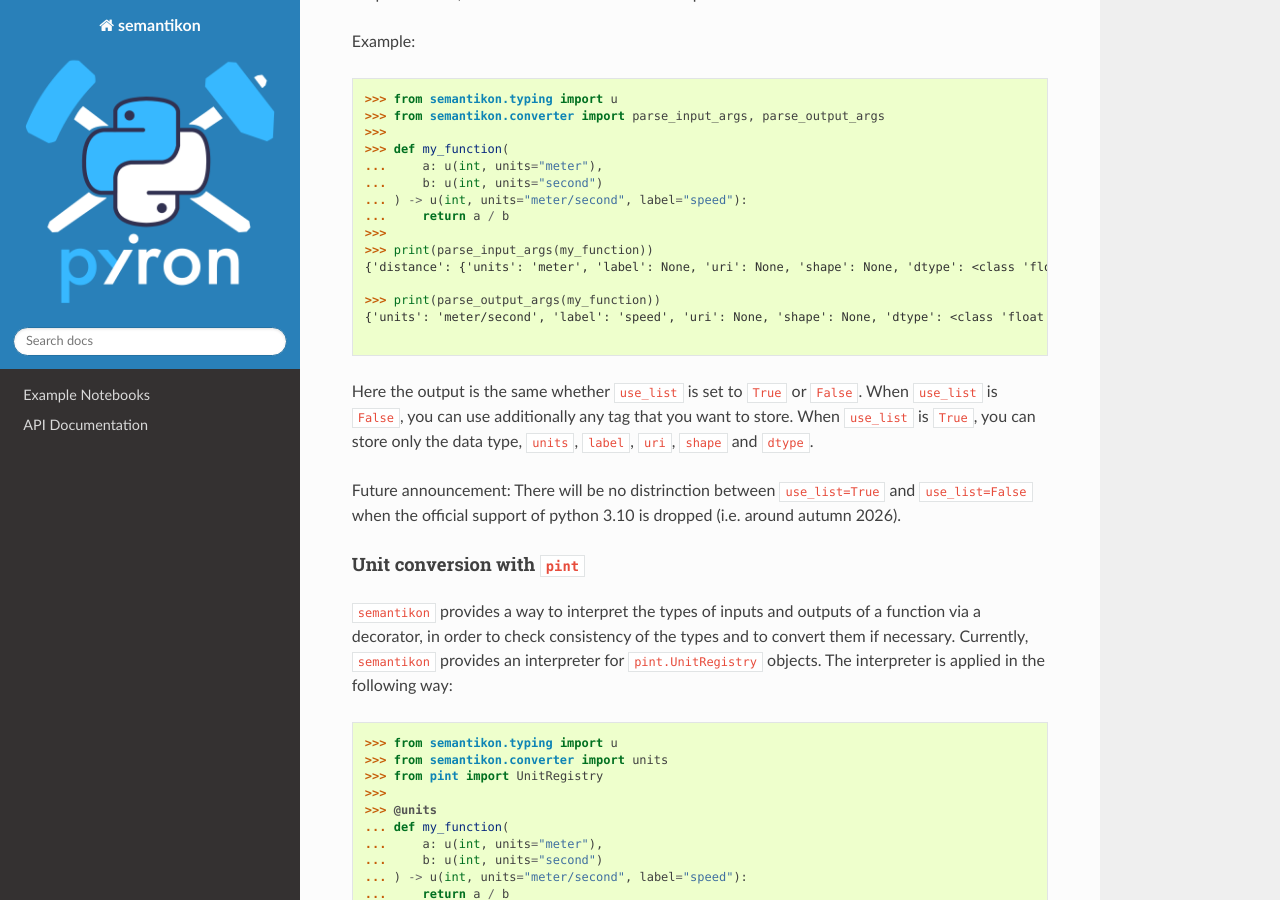
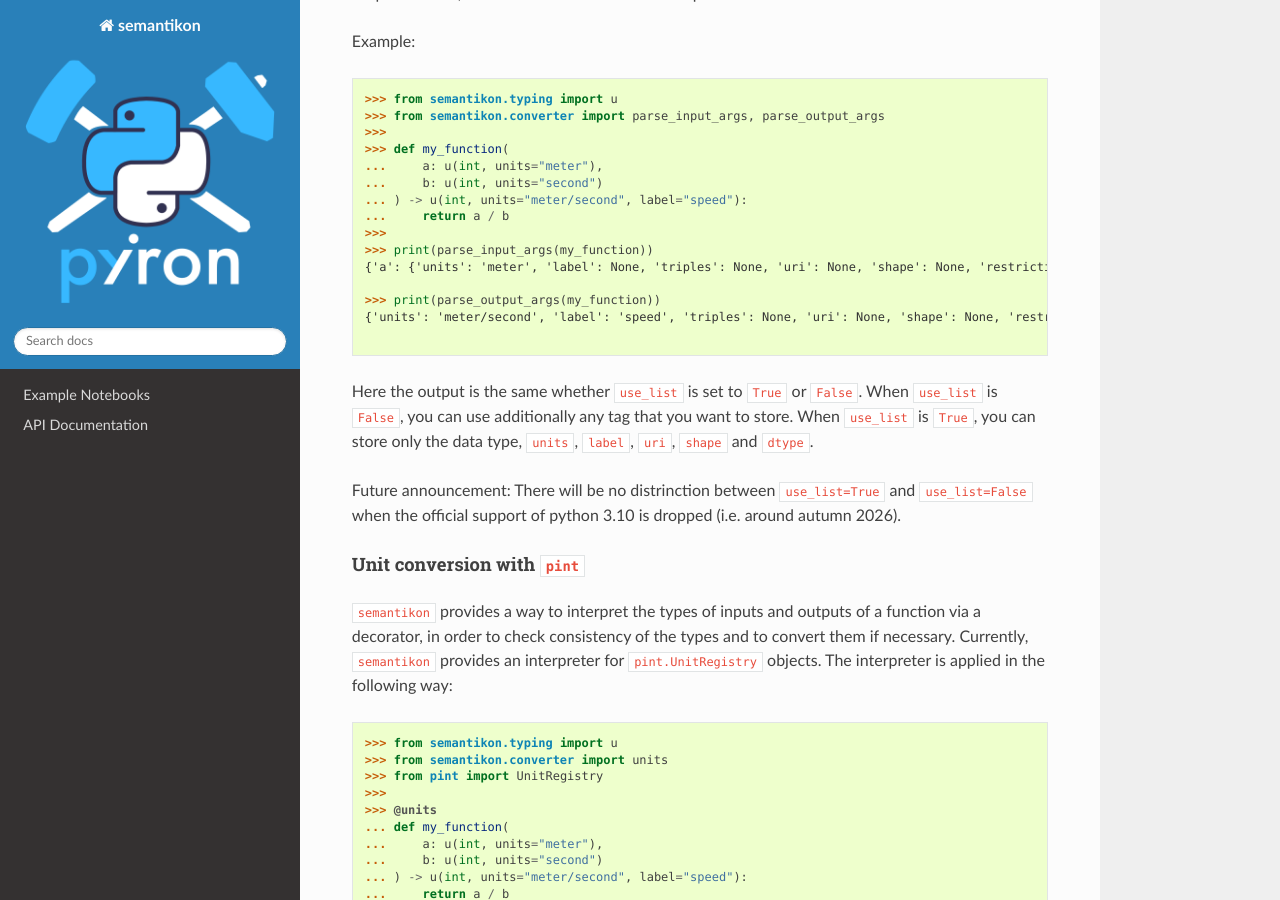
Before and after one commit to pyiron/semantikon, a Sphinx documentation site: the page built from docs/README.md, in a window 1280 px wide and 900 px high, scrolled down 1549 px. Built offline with Sphinx 7.4.7 and the Read the Docs theme 3.1.0, drawn with Linux system fonts in a browser that asks for light colours.

Commit message:
Update print results
Signed-off-by: liamhuber <liamhuber@greyhavensolutions.com>

````diff
--- a/docs/README.md
+++ b/docs/README.md
@@ -62,10 +62,10 @@ Example:
 ...     return a / b
 >>>
 >>> print(parse_input_args(my_function))
-{'distance': {'units': 'meter', 'label': None, 'uri': None, 'shape': None, 'dtype': <class 'float'>}, 'time': {'units': 'second', 'label': None, 'uri': None, 'shape': None, 'dtype': <class 'float'>}}
+{'a': {'units': 'meter', 'label': None, 'triples': None, 'uri': None, 'shape': None, 'restrictions': None, 'dtype': <class 'int'>}, 'b': {'units': 'second', 'label': None, 'triples': None, 'uri': None, 'shape': None, 'restrictions': None, 'dtype': <class 'int'>}}
 
 >>> print(parse_output_args(my_function))
-{'units': 'meter/second', 'label': 'speed', 'uri': None, 'shape': None, 'dtype': <class 'float'>}
+{'units': 'meter/second', 'label': 'speed', 'triples': None, 'uri': None, 'shape': None, 'restrictions': None, 'dtype': <class 'int'>}
 
 ```
 
````
